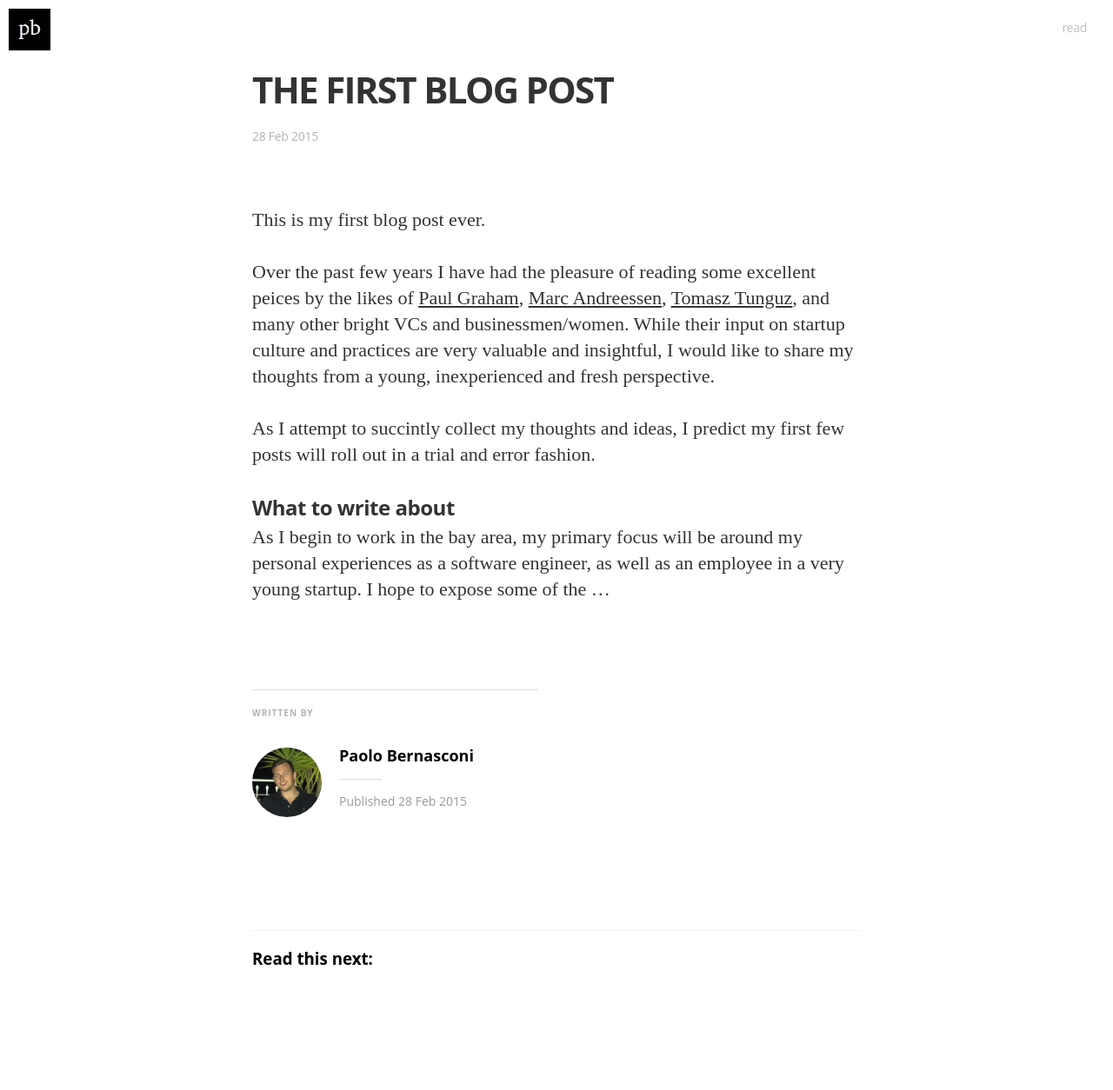
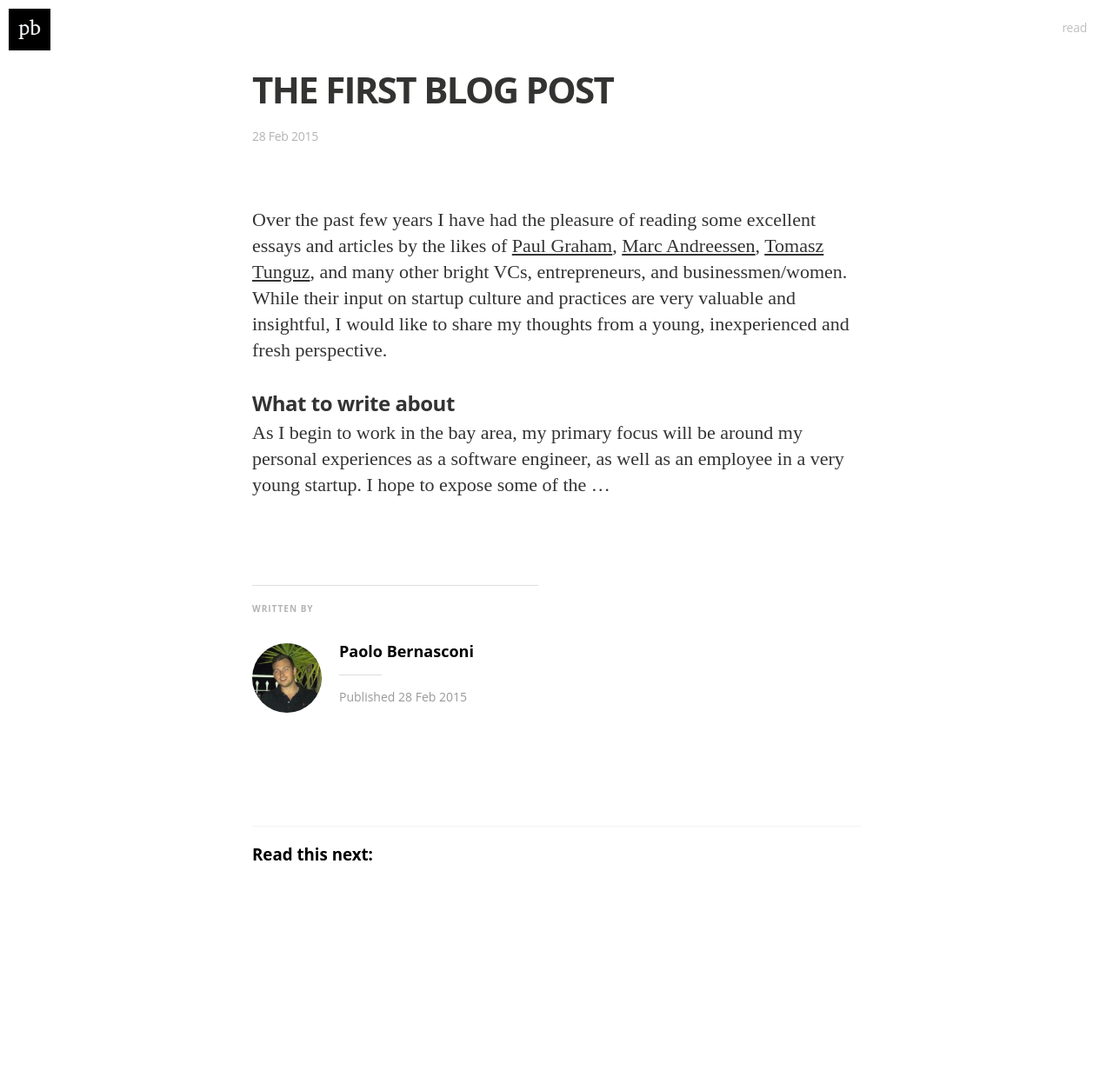
Before and after one commit to pbernasconi/pbernasconi.github.io, a Jekyll site: the page built from _posts/2014-02-28-first-blog-post.md, in a window 1280 px wide. Shown: the whole page at 87% size. Built offline with Jekyll 4.4.1, drawn with Linux system fonts in a browser that asks for light colours; nearby versions of some CDN libraries; some web fonts are replaced; Markdown is read by kramdown in place of the engine named in the settings; after the commit the page ends 1134 px from its top, so only the background shows below that.

Commit message:
Update 2014-02-28-first-blog-post.md

```diff
--- a/_posts/2014-02-28-first-blog-post.md
+++ b/_posts/2014-02-28-first-blog-post.md
@@ -5,15 +5,9 @@ date:   2015-02-28
 tags:
 ---
 
-
-This is my first blog post ever.
-
-Over the past few years I have had the pleasure of reading some excellent peices by the likes of [Paul Graham](http://paulgraham.com/articles.html), [Marc Andreessen](http://blog.pmarca.com/), [Tomasz Tunguz](http://tomtunguz.com/), and many other bright VCs and businessmen/women.
+Over the past few years I have had the pleasure of reading some excellent essays and articles by the likes of [Paul Graham](http://paulgraham.com/articles.html), [Marc Andreessen](http://blog.pmarca.com/), [Tomasz Tunguz](http://tomtunguz.com/), and many other bright VCs, entrepreneurs, and businessmen/women.
 While their input on startup culture and practices are very valuable and insightful, I would like to share my thoughts from a young, inexperienced and fresh perspective.
-
-As I attempt to succintly collect my thoughts and ideas, I predict my first few posts will roll out in a trial and error fashion.
 
 ### What to write about
 
-As I begin to work in the bay area, my primary focus will be around my personal experiences as a software engineer, as well as an employee in a very young startup.
-I hope to expose some of the ...
+As I begin to work in the bay area, my primary focus will be around my personal experiences as a software engineer, as well as an employee in a very young startup. I hope to expose some of the ...
```
